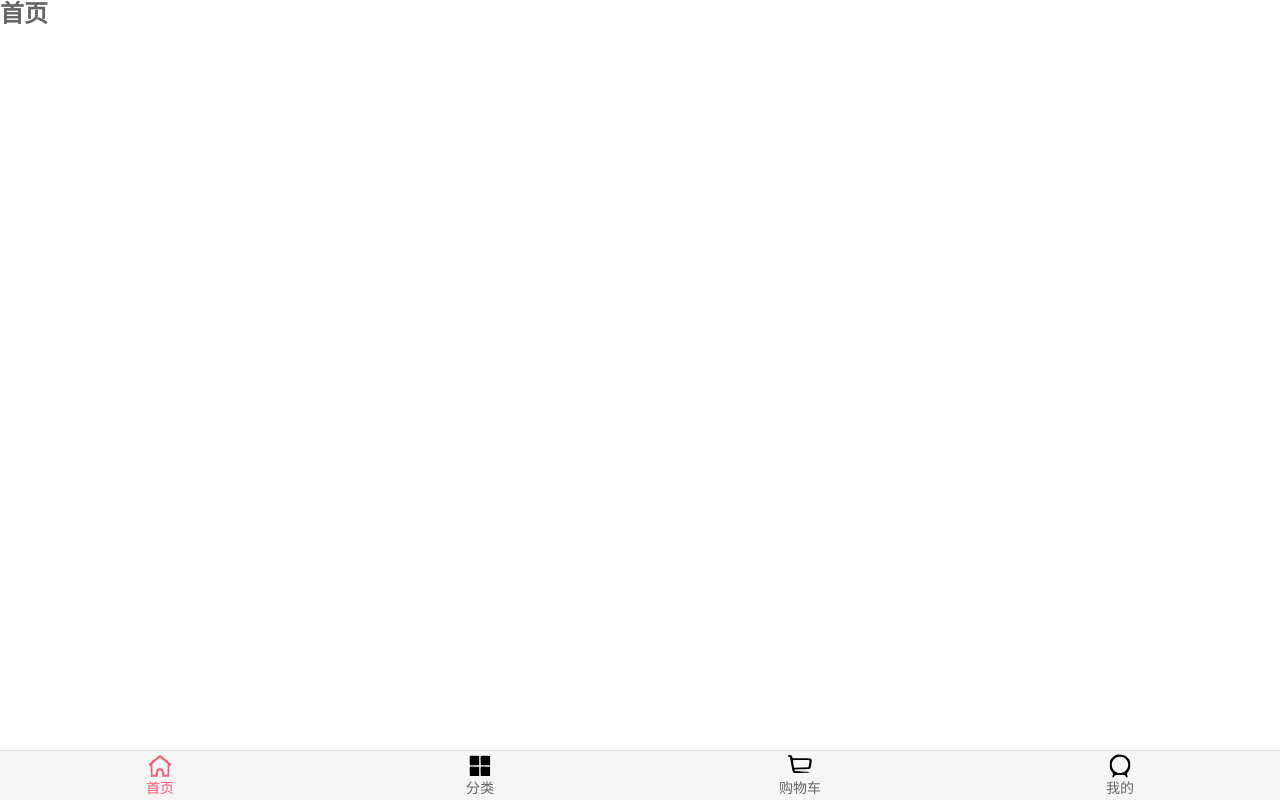
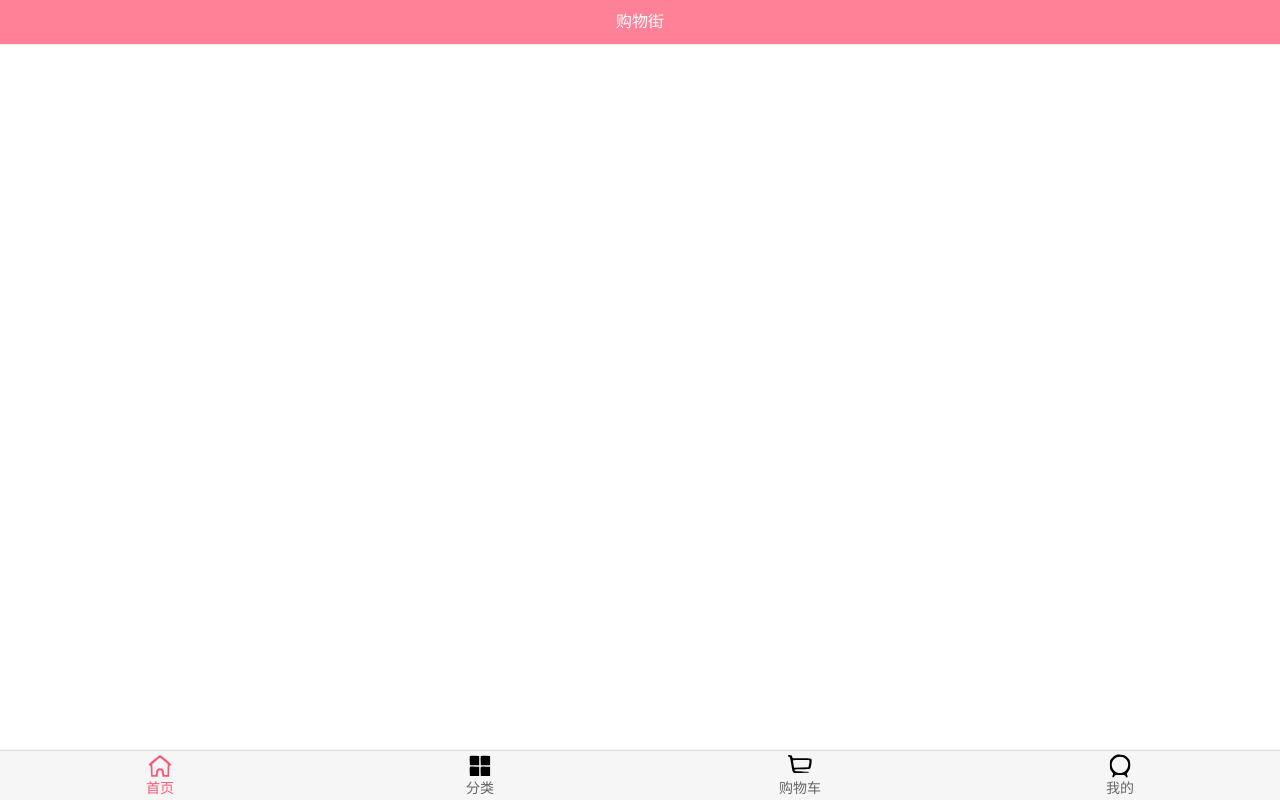
Before and after one commit to qq873072858/supersmall, a Vue app: page /home in a window 1280 px wide. Built offline with nearby package versions, Linux system fonts and the light colour scheme.

Commit message:
no message

```diff
--- /dev/null
+++ b/src/components/common/navbar/NavBar.vue
@@ -0,0 +1,31 @@
+<template>
+  <div class="nav-bar">
+    <div class="left"><slot name="left"></slot></div>
+    <div class="center"><slot name="center"></slot></div>
+    <div class="right"><slot name="right"></slot></div>
+  </div>
+</template>
+
+<script>
+  export default {
+    name: 'NavBar'
+  }
+</script>
+
+<style scoped>
+  .nav-bar {
+    display: flex;
+    height: 44px;
+    line-height: 44px;
+    text-align: center;
+    box-shadow: 0 1px 1px rgba(100, 100, 100, 0.12);
+  }
+
+  .left, .right {
+    width: 60px;
+  }
+
+  .center {
+    flex: 1;
+  }
+</style>
--- a/src/views/home/Home.vue
+++ b/src/views/home/Home.vue
@@ -1,13 +1,25 @@
 <template>
-  <h2>首页</h2>
+  <div id="home">
+    <nav-bar class="home-nav">
+      <div slot="center">购物街</div>
+    </nav-bar>
+  </div>
 </template>
 
 <script>
+  import NavBar from 'components/common/navbar/NavBar.vue'
+
   export default {
-    name: "Home"
+    name: "Home",
+    components: {
+      NavBar
+    }
   }
 </script>
 
 <style scoped>
-
+  .home-nav {
+    background-color: var(--color-tint);
+    color: white;
+  }
 </style>
```
